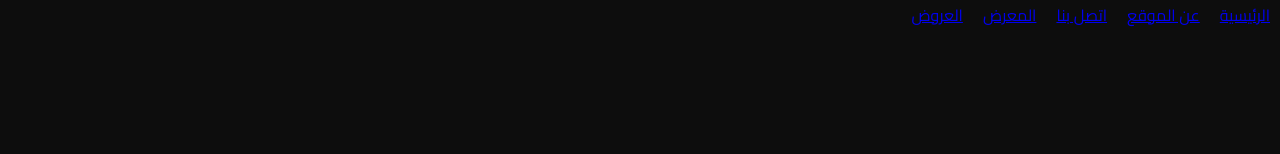
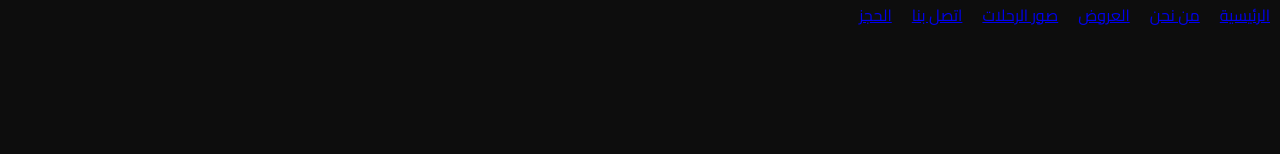
Before and after one commit to vv7x-x/nusuk_website, a plain HTML site: page gallery.html in a window 1280 px wide. Shown: the top 154 px of the page. Drawn offline with Linux system fonts and the light colour scheme.

Commit message:
تععديييل

```diff
--- a/gallery.html
+++ b/gallery.html
@@ -124,12 +124,13 @@
   </div>
 
   <div class="menu" id="menu">
-    <a href="index.html">الرئيسية</a>
-    <a href="about.html">عن الموقع</a>
-    <a href="contact.html">اتصل بنا</a>
-    <a href="gallery.html">المعرض</a>
-    <a href="offers.html">العروض</a>
-  </div>
+  <a href="index.html">الرئيسية</a>
+  <a href="about.html">من نحن</a>
+  <a href="offers.html">العروض</a>
+  <a href="gallery.html">صور الرحلات</a>
+  <a href="contact.html">اتصل بنا</a>
+  <a href="booking.html">الحجز</a>
+</div>
 
   <section>
     <h2>صور الرحلات</h2>
```
Also changed, not shown: about.html (+4 -3 lines), booking.html (+4 -3 lines), contact.html (+4 -3 lines), index.html (+4 -3 lines), offers.html (+1 -0 lines).
